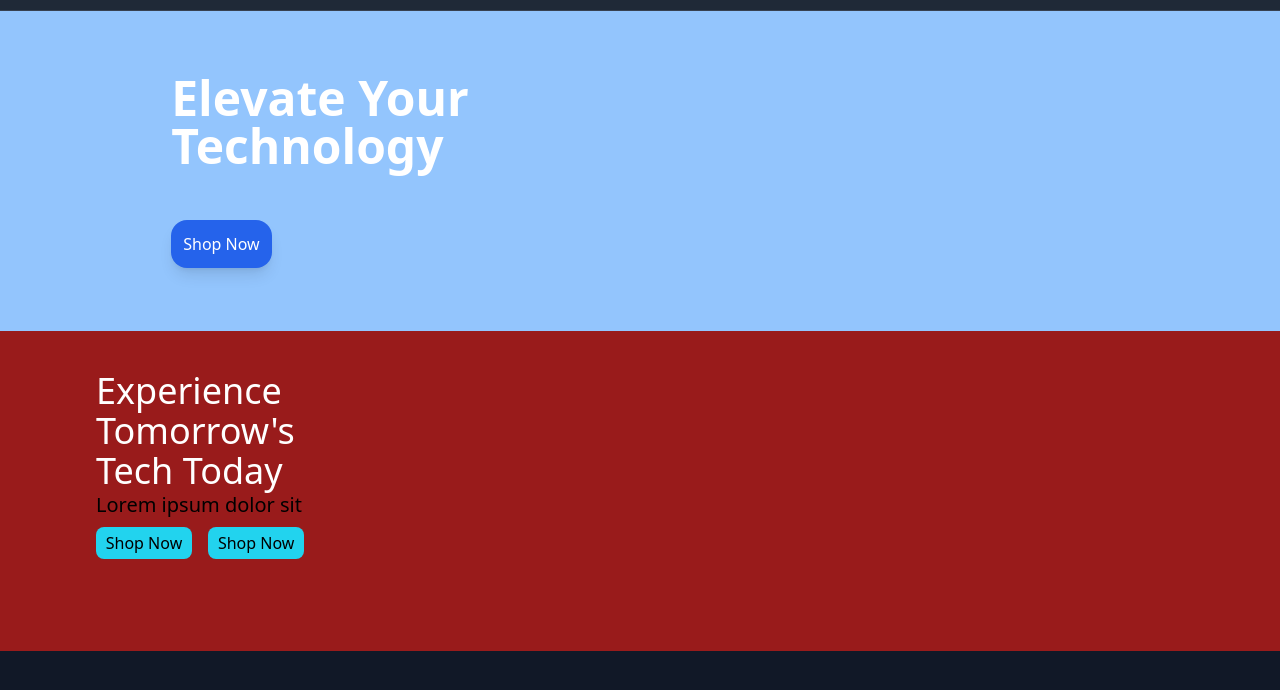
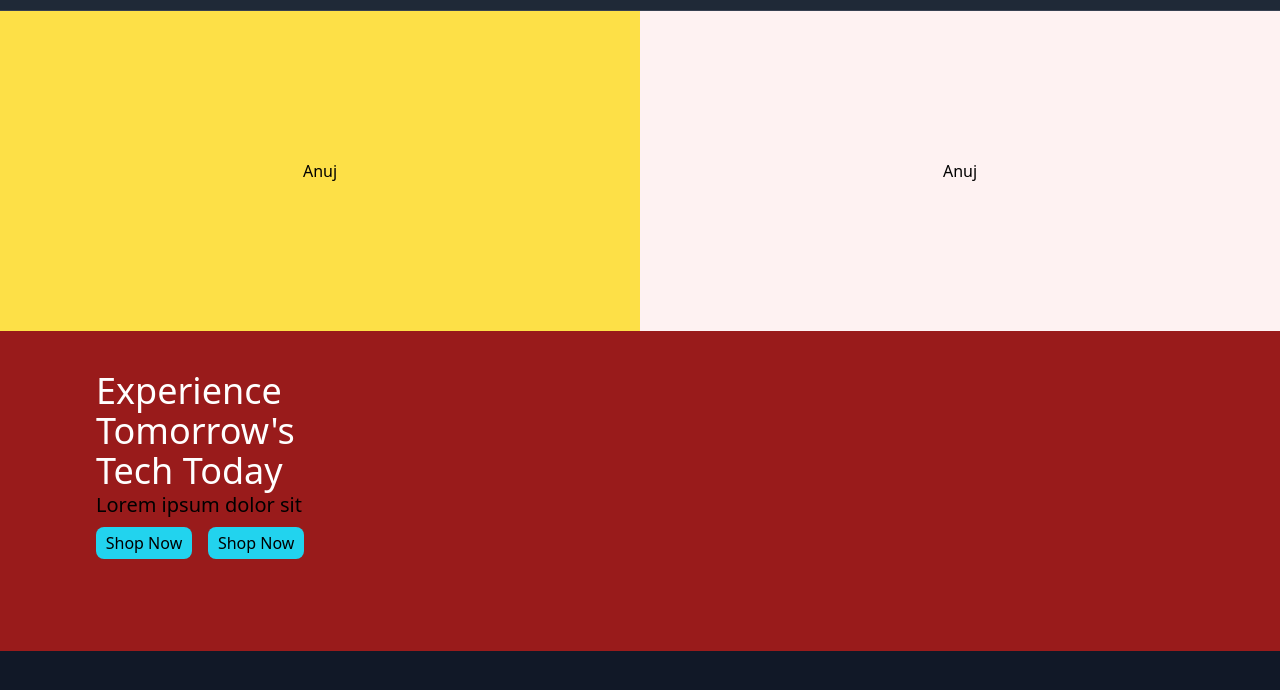
Before and after one commit to anuz-net/TechBro-College-Project, a website: page src/index.html in a window 1280 px wide. Shown: the part 54-744 px from the top of the page. Drawn offline with nearby package versions, Linux system fonts and the light colour scheme.

Commit message:
Revert "updated"
This reverts commit 88035c79904a589906cc4afc47ea70e2990b4e8e.

```diff
--- a/src/index.html
+++ b/src/index.html
@@ -1,6 +1,5 @@
 <!DOCTYPE html>
 <html>
-
   <head>
     <meta charset="UTF-8" />
     <meta name="viewport" content="width=device-width, initial-scale=1.0" />
@@ -8,14 +7,13 @@
     <link rel="stylesheet" href="style.css" />
     <script src="https://cdn.tailwindcss.com"></script>
     <!-- Flaticon UIcons -->
-    <!-- <link rel="stylesheet" href="https://cdn-uicons.flaticon.com/uicons-regular-straight.css">
+    <link rel="stylesheet" href="https://cdn-uicons.flaticon.com/uicons-regular-straight.css">
     <link rel="stylesheet" href="https://cdn-uicons.flaticon.com/uicons-solid-straight.css">
-    <link rel="stylesheet" href="https://cdn-uicons.flaticon.com/uicons-brands.css"> -->
+    <link rel="stylesheet" href="https://cdn-uicons.flaticon.com/uicons-brands.css">
 
     <link rel="stylesheet" href="https://cdnjs.cloudflare.com/ajax/libs/font-awesome/>
-    <link rel=" stylesheet" href="https://cdnjs.cloudflare.com/ajax/libs/font-awesome/6.4.0/css/all.min.css">
+    <link rel="stylesheet" href="https://cdnjs.cloudflare.com/ajax/libs/font-awesome/6.4.0/css/all.min.css">
   </head>
-
   <body class="bg-gray-900">
     <!-- Navbar -->
     <nav class="bg-gray-800 border-b border-gray-700">
@@ -32,18 +30,11 @@
                 <!-- Center Left: Navigation Menu -->
                 <div class="hidden md:block">
                     <div class="ml-10 flex items-baseline space-x-8">
-                        <a href="#"
-                            class="text-white hover:text-cyan-400 px-3 py-2 text-sm font-medium transition-colors duration-200">Mobile</a>
-                        <a href="#"
-                            class="text-gray-300 hover:text-cyan-400 px-3 py-2 text-sm font-medium transition-colors duration-200">Accessories</a>
-                        <a href="#"
-                            class="text-gray-300 hover:text-cyan-400 px-3 py-2 text-sm font-medium transition-colors duration-200">New
-                            Arrivals</a>
-                        <a href="#"
-                            class="text-gray-300 hover:text-cyan-400 px-3 py-2 text-sm font-medium transition-colors duration-200">Deals</a>
-                        <a href="#"
-                            class="text-gray-300 hover:text-cyan-400 px-3 py-2 text-sm font-medium transition-colors duration-200">Support
-                            Us</a>
+                        <a href="#" class="text-white hover:text-cyan-400 px-3 py-2 text-sm font-medium transition-colors duration-200">Mobile</a>
+                        <a href="#" class="text-gray-300 hover:text-cyan-400 px-3 py-2 text-sm font-medium transition-colors duration-200">Accessories</a>
+                        <a href="#" class="text-gray-300 hover:text-cyan-400 px-3 py-2 text-sm font-medium transition-colors duration-200">New Arrivals</a>
+                        <a href="#" class="text-gray-300 hover:text-cyan-400 px-3 py-2 text-sm font-medium transition-colors duration-200">Deals</a>
+                        <a href="#" class="text-gray-300 hover:text-cyan-400 px-3 py-2 text-sm font-medium transition-colors duration-200">Support Us</a>
                     </div>
                 </div>
 
@@ -53,12 +44,10 @@
                         <div class="absolute inset-y-0 left-0 pl-3 flex items-center pointer-events-none">
                             <!-- Search Icon SVG -->
                             <svg class="w-4 h-4 text-gray-400" fill="none" stroke="currentColor" viewBox="0 0 24 24">
-                                <path stroke-linecap="round" stroke-linejoin="round" stroke-width="2"
-                                    d="m21 21-6-6m2-5a7 7 0 11-14 0 7 7 0 0114 0z"></path>
+                                <path stroke-linecap="round" stroke-linejoin="round" stroke-width="2" d="m21 21-6-6m2-5a7 7 0 11-14 0 7 7 0 0114 0z"></path>
                             </svg>
                         </div>
-                        <input type="text" placeholder="Search"
-                            class="block w-full pl-10 pr-3 py-2 border border-gray-600 rounded-md leading-5 bg-gray-700 text-white placeholder-gray-400 focus:outline-none focus:border-cyan-400 focus:ring-1 focus:ring-cyan-400 text-sm">
+                        <input type="text" placeholder="Search" class="block w-full pl-10 pr-3 py-2 border border-gray-600 rounded-md leading-5 bg-gray-700 text-white placeholder-gray-400 focus:outline-none focus:border-cyan-400 focus:ring-1 focus:ring-cyan-400 text-sm">
                     </div>
                 </div>
 
@@ -68,27 +57,21 @@
                         <!-- Wishlist Icon -->
                         <button class="text-gray-300 hover:text-cyan-400 transition-colors duration-200">
                             <svg class="w-6 h-6" fill="none" stroke="currentColor" viewBox="0 0 24 24">
-                                <path stroke-linecap="round" stroke-linejoin="round" stroke-width="2"
-                                    d="M4.318 6.318a4.5 4.5 0 000 6.364L12 20.364l7.682-7.682a4.5 4.5 0 00-6.364-6.364L12 7.636l-1.318-1.318a4.5 4.5 0 00-6.364 0z">
-                                </path>
+                                <path stroke-linecap="round" stroke-linejoin="round" stroke-width="2" d="M4.318 6.318a4.5 4.5 0 000 6.364L12 20.364l7.682-7.682a4.5 4.5 0 00-6.364-6.364L12 7.636l-1.318-1.318a4.5 4.5 0 00-6.364 0z"></path>
                             </svg>
                         </button>
 
                         <!-- Cart Icon -->
                         <button class="text-gray-300 hover:text-cyan-400 transition-colors duration-200">
                             <svg class="w-6 h-6" fill="none" stroke="currentColor" viewBox="0 0 24 24">
-                                <path stroke-linecap="round" stroke-linejoin="round" stroke-width="2"
-                                    d="M3 3h2l.4 2M7 13h10l4-8H5.4m0 0L7 13m0 0l-2.293 2.293c-.63.63-.184 1.707.707 1.707H19M7 13v4a2 2 0 002 2h8a2 2 0 002-2v-4m-8 2h.01M15 15h.01">
-                                </path>
+                                <path stroke-linecap="round" stroke-linejoin="round" stroke-width="2" d="M3 3h2l.4 2M7 13h10l4-8H5.4m0 0L7 13m0 0l-2.293 2.293c-.63.63-.184 1.707.707 1.707H19M7 13v4a2 2 0 002 2h8a2 2 0 002-2v-4m-8 2h.01M15 15h.01"></path>
                             </svg>
                         </button>
 
                         <!-- Notification Icon with Badge -->
                         <button class="text-gray-300 hover:text-cyan-400 transition-colors duration-200 relative">
                             <svg class="w-6 h-6" fill="none" stroke="currentColor" viewBox="0 0 24 24">
-                                <path stroke-linecap="round" stroke-linejoin="round" stroke-width="2"
-                                    d="M15 17h5l-1.405-1.405A2.032 2.032 0 0118 14.158V11a6.002 6.002 0 00-4-5.659V5a2 2 0 10-4 0v.341C7.67 6.165 6 8.388 6 11v3.159c0 .538-.214 1.055-.595 1.436L4 17h5m6 0v1a3 3 0 11-6 0v-1m6 0H9">
-                                </path>
+                                <path stroke-linecap="round" stroke-linejoin="round" stroke-width="2" d="M15 17h5l-1.405-1.405A2.032 2.032 0 0118 14.158V11a6.002 6.002 0 00-4-5.659V5a2 2 0 10-4 0v.341C7.67 6.165 6 8.388 6 11v3.159c0 .538-.214 1.055-.595 1.436L4 17h5m6 0v1a3 3 0 11-6 0v-1m6 0H9"></path>
                             </svg>
                             <span class="absolute -top-1 -right-1 h-3 w-3 bg-red-500 rounded-full"></span>
                         </button>
@@ -97,11 +80,9 @@
 
                 <!-- Mobile menu button -->
                 <div class="md:hidden">
-                    <button type="button" class="text-gray-400 hover:text-white focus:outline-none focus:text-white"
-                        id="mobile-menu-button">
+                    <button type="button" class="text-gray-400 hover:text-white focus:outline-none focus:text-white" id="mobile-menu-button">
                         <svg class="w-6 h-6" fill="none" stroke="currentColor" viewBox="0 0 24 24">
-                            <path stroke-linecap="round" stroke-linejoin="round" stroke-width="2"
-                                d="M4 6h16M4 12h16M4 18h16"></path>
+                            <path stroke-linecap="round" stroke-linejoin="round" stroke-width="2" d="M4 6h16M4 12h16M4 18h16"></path>
                         </svg>
                     </button>
                 </div>
@@ -112,34 +93,21 @@
         <div class="md:hidden hidden" id="mobile-menu">
             <div class="px-2 pt-2 pb-3 space-y-1 sm:px-3 bg-gray-700">
                 <a href="#" class="text-white hover:text-cyan-400 block px-3 py-2 text-base font-medium">Mobile</a>
-                <a href="#"
-                    class="text-gray-300 hover:text-cyan-400 block px-3 py-2 text-base font-medium">Accessories</a>
-                <a href="#" class="text-gray-300 hover:text-cyan-400 block px-3 py-2 text-base font-medium">New
-                    Arrivals</a>
+                <a href="#" class="text-gray-300 hover:text-cyan-400 block px-3 py-2 text-base font-medium">Accessories</a>
+                <a href="#" class="text-gray-300 hover:text-cyan-400 block px-3 py-2 text-base font-medium">New Arrivals</a>
                 <a href="#" class="text-gray-300 hover:text-cyan-400 block px-3 py-2 text-base font-medium">Deals</a>
-                <a href="#" class="text-gray-300 hover:text-cyan-400 block px-3 py-2 text-base font-medium">Support
-                    Us</a>
+                <a href="#" class="text-gray-300 hover:text-cyan-400 block px-3 py-2 text-base font-medium">Support Us</a>
             </div>
         </div>
     </nav>
     <!-- // Image section -->
-    <section class="Main-Top">
-        <div class="w-full h-80 bg-blue-300 flex">
-            <div class="w-1/2 h-full flex items-center justify-around">
-                <div class="left-side ">
-                    <div class="text-white mb-[50px]">
-                        <h2 class="text-5xl font-bold">Elevate Your <br> Technology</h2>
+    <section class = "Main-Top">
+        <div class="w-full h-80 bg-blue-300 flex items-center justify-around">
+            <div class="w-1/2 h-full bg-yellow-300 flex items-center justify-center">
+                <p>Anuj</p>
             </div>
-                    <div class="betons">
-                        <button
-                            class="btn bg-blue-600 text-white p-3 rounded-2xl hover:bg-blue-800 focus:ring-4 focus:ring-blue-400 flex items-center justify-around shadow-lg transition">Shop
-                            Now</button>
-
-                    </div>
-                </div>
-            </div>
-            <div class=" w-1/2 h-full flex items-center justify-center">
-
+            <div class="bg-red-50 w-1/2 h-full flex items-center justify-center">
+                <p>Anuj</p>
             </div>
         </div>
     </section>
@@ -162,6 +130,7 @@
         // Mobile menu toggle
         const mobileMenuButton = document.getElementById('mobile-menu-button');
         const mobileMenu = document.getElementById('mobile-menu');
+
         mobileMenuButton.addEventListener('click', () => {
             mobileMenu.classList.toggle('hidden');
         });
@@ -173,5 +142,4 @@
       </nav>
     </section>
   </body>
-
 </html>
```
Lines whose indentation alone changed are shown as unchanged.
